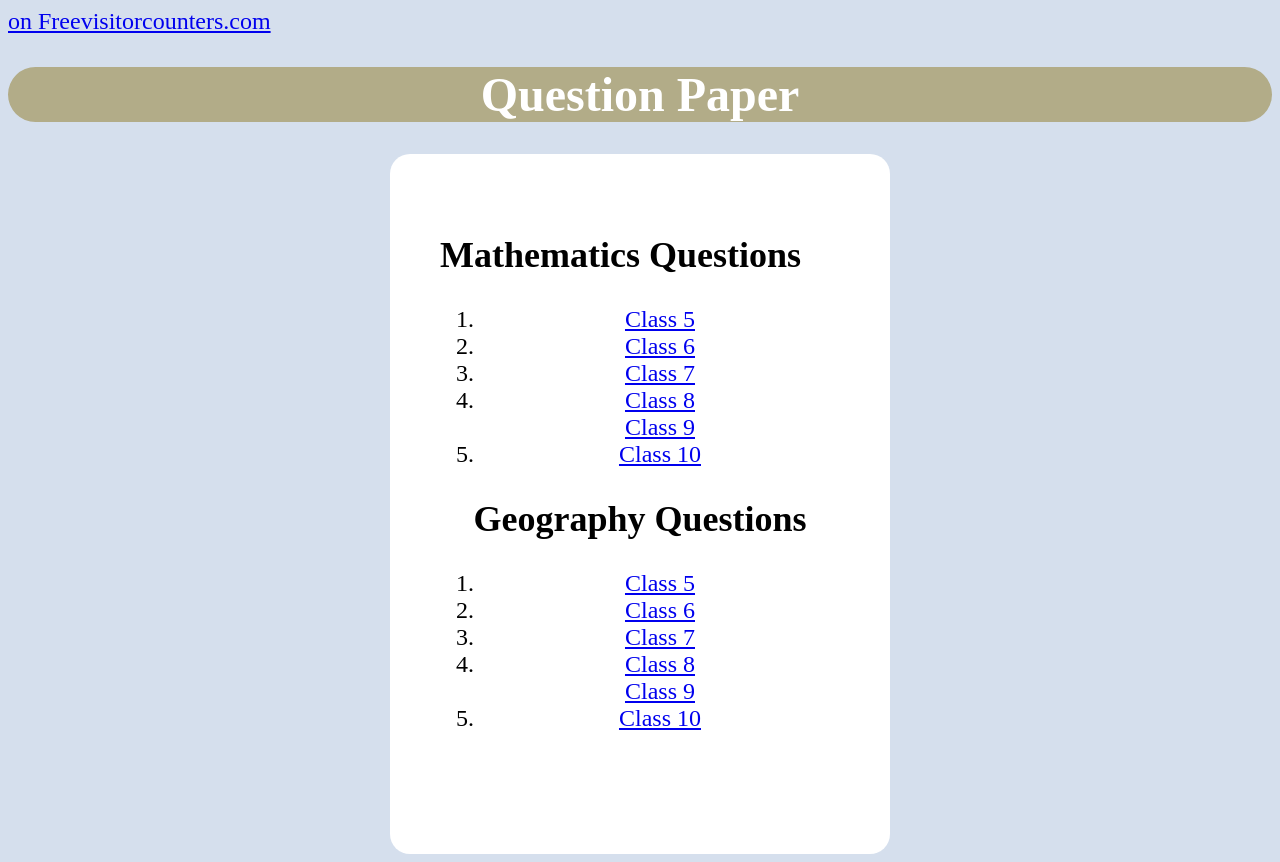
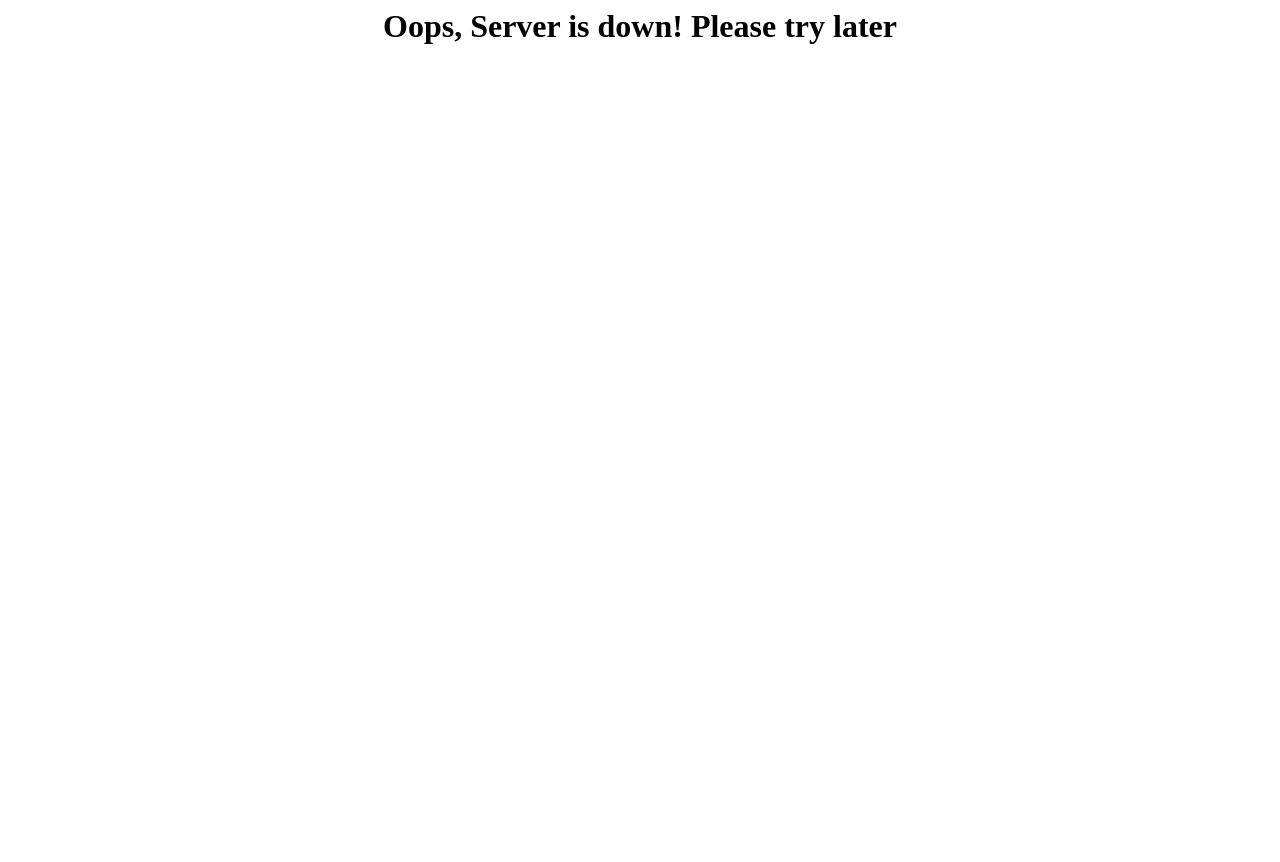
Before and after one commit to Subthe12/QuestionPaper.github.io, a plain HTML site: page index.html in a window 1280 px wide. After the commit the page ends 800 px from the top, so only its background shows below. Drawn offline with Linux system fonts and the light colour scheme.

Commit message:
Update index.html to display server down message
Replaced existing HTML content with a server down message.

```diff
--- a/index.html
+++ b/index.html
@@ -1,130 +1,12 @@
-<!DOCTYPE html>
-<html lang="en">
+<html>
     <head>
-    <meta charset="UTF-8">
         <title>
-    Sub's Page
+            Server down!
         </title>
-
-  <style>
-      html{
-          font-size:24px;
-      }
-        .header1 {
-      color: white;
-      background-color:#B2AC88;
-    border-radius:30px;
-    }
-    body{
-      background-color:#d5dfed;
-    }
-    .subjects {
-      text-align: center;
-      background-color: white;
-      border-radius:20px;
-      padding:50px;
-      height:600px;
-      width:400px;
-    }
-      main{
-          display: flex;
-          gap:40px;
-          justify-content: center;
-      }
-  footer {
-          background-color:#060b14;
-          color:white;
-          width:100%; /* Fixed from length:100% and removed width:500px */
-          padding: 20px 0; /* Adds spacing inside the footer */
-          text-align: center; /* Centers your comment link */
-      }
-      footer a {
-          color: white; /* Ensures the link text is readable on the dark background */
-      }
-  </style>
-   <a href='http://www.freevisitorcounters.com'>on Freevisitorcounters.com</a> <script type='text/javascript' src='https://www.freevisitorcounters.com/auth.php?id=2c953cf99412007152adb0dda594f09f15e89eae'></script>
-<script type="text/javascript" src="https://www.freevisitorcounters.com/en/home/counter/1642069/t/5"></script>
     </head>
     <body>
-<header class="header1">
         <h1 align="center">
-         Question Paper
+            Oops, Server is down! Please try later
         </h1>
-</header>
-  <main>
-      <article>
-    <div class="subjects">
-    <h2 align="left">
-      Mathematics Questions
-    </h2>
-      <ol>
-          <li>
-          <a href="class_5.html">
-            Class 5
-          </a>
-        </li>
-           <li>
-          <a href="class_6.html">
-            Class 6
-          </a>
-        </li>
-          <li>
-          <a href="class_7.html">
-            Class 7
-          </a>
-          </li>
-        <li>
-          <a href="class_8.html">
-            Class 8
-          </a>
-        </li>
-          <a href="class_9.html">
-            Class 9
-          </a>
-        </li>
-          <li>
-          <a href="class_10.html">
-            Class 10
-          </a>
-        </li>
-      </ol>
-        <h2>
-            Geography Questions
-        </h2>
-        <ol>
-          <li>
-          <a href="class_5_geo.html">
-            Class 5
-          </a>
-        </li>
-           <li>
-          <a href="class_6_geo.html">
-            Class 6
-          </a>
-        </li>
-          <li>
-          <a href="class_7_geo.html">
-            Class 7
-          </a>
-          </li>
-        <li>
-          <a href="class_8_geo.html">
-            Class 8
-          </a>
-        </li>
-          <a href="class_9_geo.html">
-            Class 9
-          </a>
-        </li>
-          <li>
-          <a href="class_10_geo.html">
-            Class 10
-          </a>
-        </li>
-      </ol>
-    </div>
-
-      </article>
-  </main>
     </body>
 </html>
```
Lines whose indentation alone changed are shown as unchanged.
